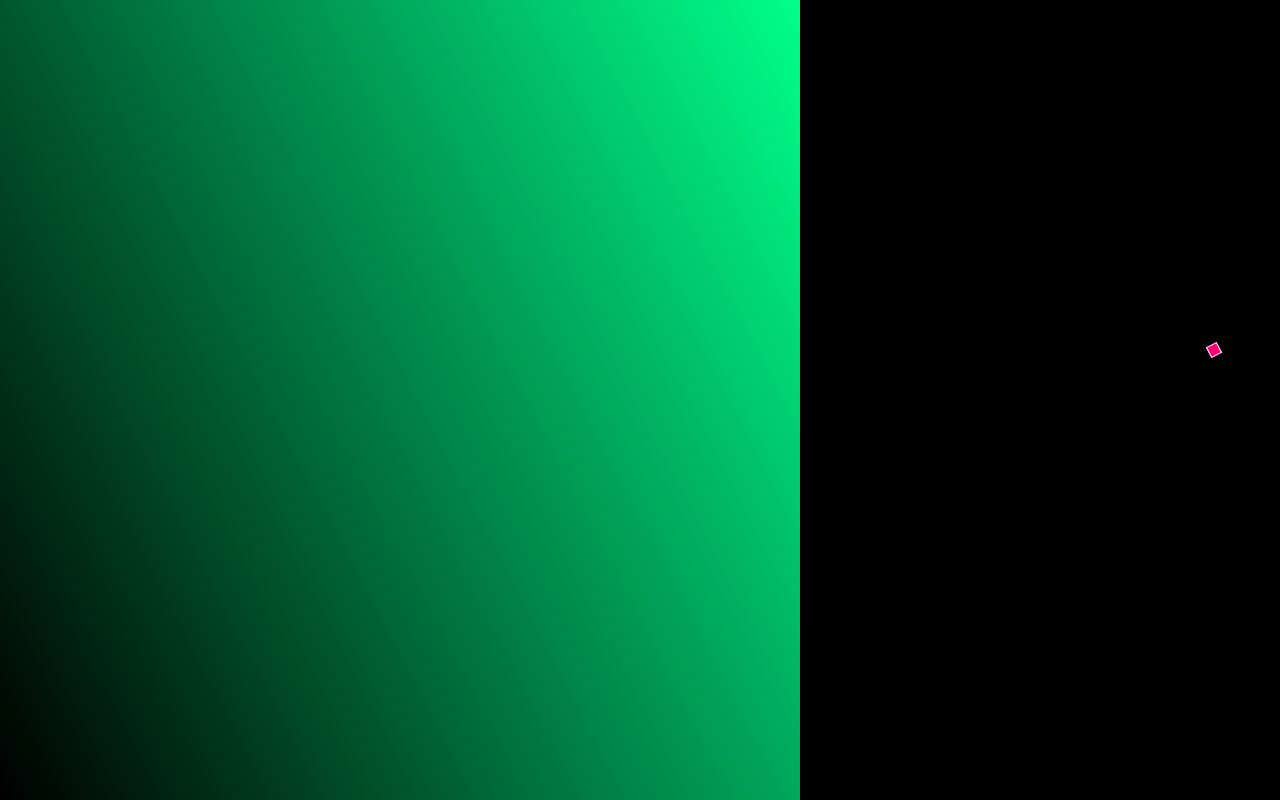
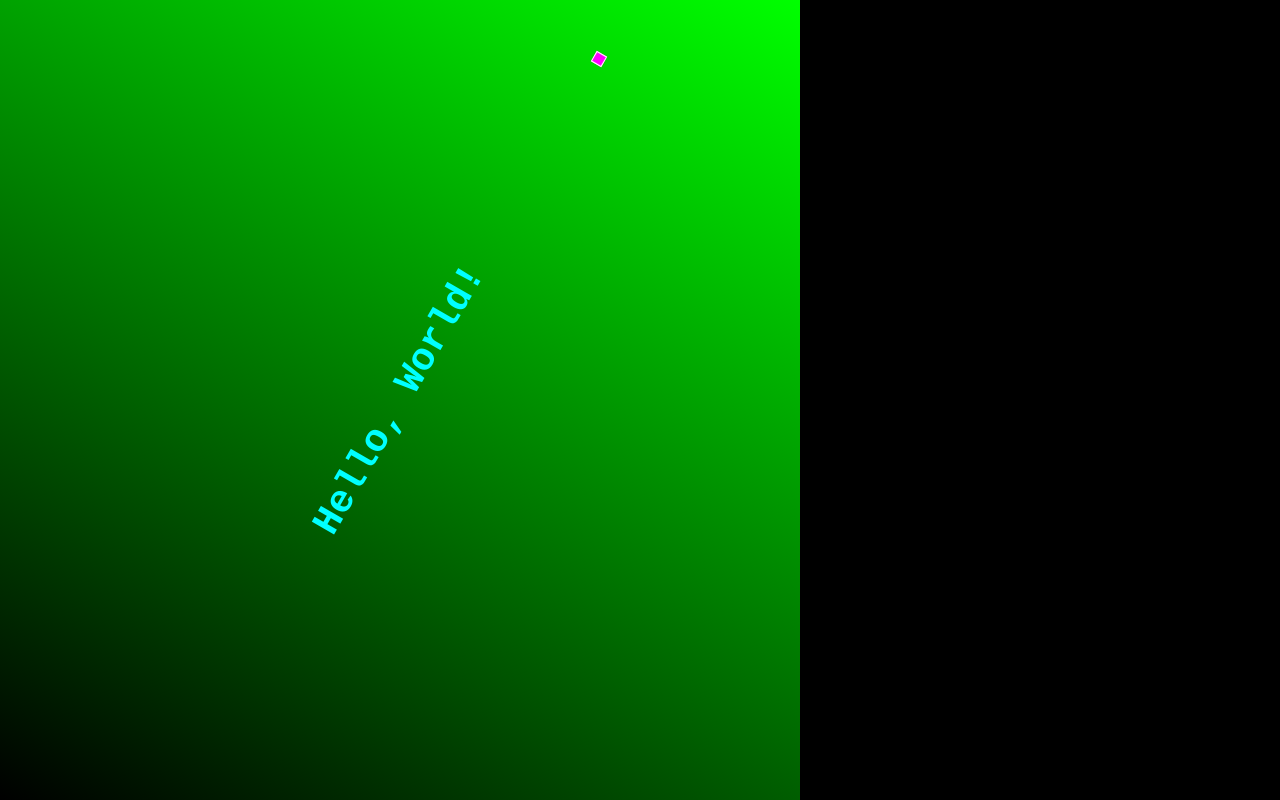
Before and after one commit to doppler/circle, a React (Create React App) app: page / in a window 1280 px wide. Built offline with nearby package versions, Linux system fonts and the light colour scheme.

Commit message:
make resizable

```diff
--- a/src/App.js
+++ b/src/App.js
@@ -1,17 +1,34 @@
 import React, { useState, useEffect } from "react";
 import "./App.scss";
-const width = document.getElementsByTagName("body")[0].clientWidth;
+const width = document.getElementsByTagName("body")[0].offsetWidth;
 
 const App = () => {
-  const h = width / 2 + 5;
-  const k = width / 2 + 5;
-  const r = width / 2;
-  const [coords, setCoords] = useState({ x: 0, y: 200 });
+  const [params, setParams] = useState({
+    h: width / 2,
+    k: width / 2,
+    r: width / 2
+  });
+  const [coords, setCoords] = useState({});
   const [angle, setAngle] = useState(270);
 
   const handleAngleSliderChange = event => {
     setAngle(Number(event.target.value));
   };
+
+  const resetParams = () => {
+    const width = document.getElementById("circle-container").offsetWidth;
+    setParams({
+      h: width / 2,
+      k: width / 2,
+      r: width / 2 - 5
+    });
+  };
+
+  useEffect(() => {
+    resetParams();
+    window.addEventListener("resize", resetParams);
+    return () => window.removeEventListener("resize", resetParams);
+  }, []);
 
   const changeAngle = () => {
     setAngle(angle === 360 ? 0 : angle + 0.25);
@@ -21,15 +38,15 @@ const App = () => {
   useEffect(() => {
     timer = setInterval(() => {
       changeAngle();
-    }, 20);
+    }, 41.6);
     return () => clearInterval(timer);
   });
 
   useEffect(() => {
     let radian = (angle * Math.PI) / 180;
     setCoords({
-      x: h + r * Math.cos(radian),
-      y: k + r * Math.sin(radian)
+      x: params.h + params.r * Math.cos(radian),
+      y: params.k + params.r * Math.sin(radian)
     });
   }, [angle]);
 
@@ -42,6 +59,14 @@ const App = () => {
             90}deg, black, hsl(${angle - 180}, 100%, 50%))`
         }}
       >
+        <p
+          style={{
+            transform: `rotate(${angle}deg)`,
+            color: `hsl(${angle - 120}, 100%, 50%)`
+          }}
+        >
+          Hello, World!
+        </p>
         <div
           className="dot"
           style={{
@@ -54,12 +79,8 @@ const App = () => {
       </div>
       <Slider {...{ angle, handleAngleSliderChange }} />
       <dl>
-        <dt>Angle</dt>
-        <dd>{angle}</dd>
-        <dt>X</dt>
-        <dd>{coords.x}</dd>
-        <dt>Y</dt>
-        <dd>{coords.y}</dd>
+        <dt>state</dt>
+        <dd>{JSON.stringify({ angle, coords, params }, null, 2)}</dd>
       </dl>
     </div>
   );
--- a/src/App.scss
+++ b/src/App.scss
@@ -11,6 +11,8 @@
   position: relative;
   display: flex;
   flex-wrap: wrap;
+  align-items: center;
+  justify-content: center;
   width: 100vmin;
   height: 100vmin;
   .dot {
@@ -19,7 +21,14 @@
     height: 10px;
     border: 1px solid white;
   }
+  p {
+    font-weight: bold;
+    font-size: 3em;
+  }
 }
 input[type="range"] {
   width: 100%;
 }
+dd {
+  white-space: pre;
+}
--- a/src/index.css
+++ b/src/index.css
@@ -2,6 +2,7 @@ html,
 body {
   margin: 0;
   padding: 0;
+  box-sizing: border-box;
   font-family: -apple-system, BlinkMacSystemFont, "Segoe UI", "Roboto", "Oxygen",
     "Ubuntu", "Cantarell", "Fira Sans", "Droid Sans", "Helvetica Neue",
     sans-serif;
```
